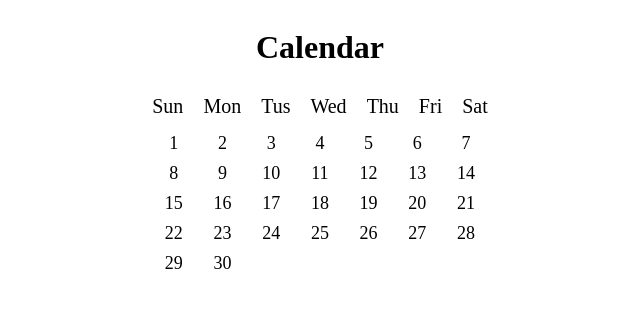
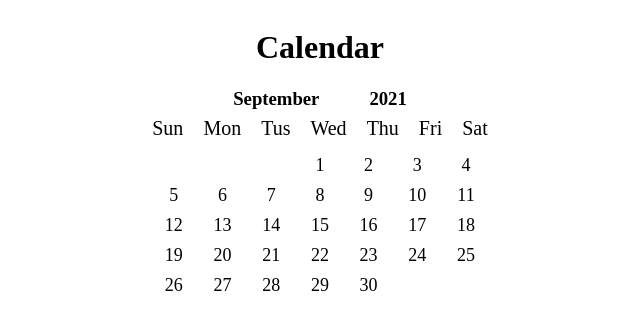
Before and after one commit to ismailEssafi/learn-VueJs, a Vue app in the folder vue3/: page / in a window 1280 px wide. Shown: the top 330 px of the page, without its empty margins (320-960 px from the left). Built offline with nearby package versions, Linux system fonts and the light colour scheme.

Commit message:
add current month and year, num days of month ,start day of thrweek

```diff
--- a/vue3/src/assets/style.css
+++ b/vue3/src/assets/style.css
@@ -41,3 +41,10 @@
     width: 14.28%;
     text-align: center;
 }
+.month_year{
+    display:flex;
+    column-gap: 50px;
+}
+.month_year h3{
+    margin:0px;
+}
--- a/vue3/src/components/Calendar.vue
+++ b/vue3/src/components/Calendar.vue
@@ -1,11 +1,18 @@
 <template>
     <div class="calendar">
         <h1>Calendar</h1>
+        <section class="month_year">
+            <h3>{{currentMonthName}}</h3>
+            <h3>{{currentYear}}</h3>
+        </section>
+
         <section class="days_section">
             <p v-for="day in days" v-bind:key="day">{{day}}</p>
         </section>
+
         <section class="days_numbre">
-            <p v-for="num in 30" v-bind:key="num">{{num}}</p>
+            <p v-for="num in startDay()" v-bind:key="num"></p>
+            <p v-for="num in numOfDays(currentYear,currentMonth)" v-bind:key="num">{{num}}</p>
         </section>
     </diV>
 </template>
@@ -14,8 +21,21 @@
 export default {
     data() {
         return{
+        currentYear: new Date().toLocaleString("default",{year: "numeric"}),
+        currentMonthName: new Date().toLocaleString("default",{month: "long"}),
+        currentMonth: new Date().getMonth(),
         days: ["Sun","Mon","Tus","Wed","Thu","Fri","Sat"],
         };
+    },
+    methods :{
+        numOfDays(year,month){
+            return new Date(year,month+1,0).getDate();
+        },
+
+        startDay(){
+            return new Date(this.currentYear,this.currentMonth,1).getDay();
+        }
+
     }
 }
 </script>
```
